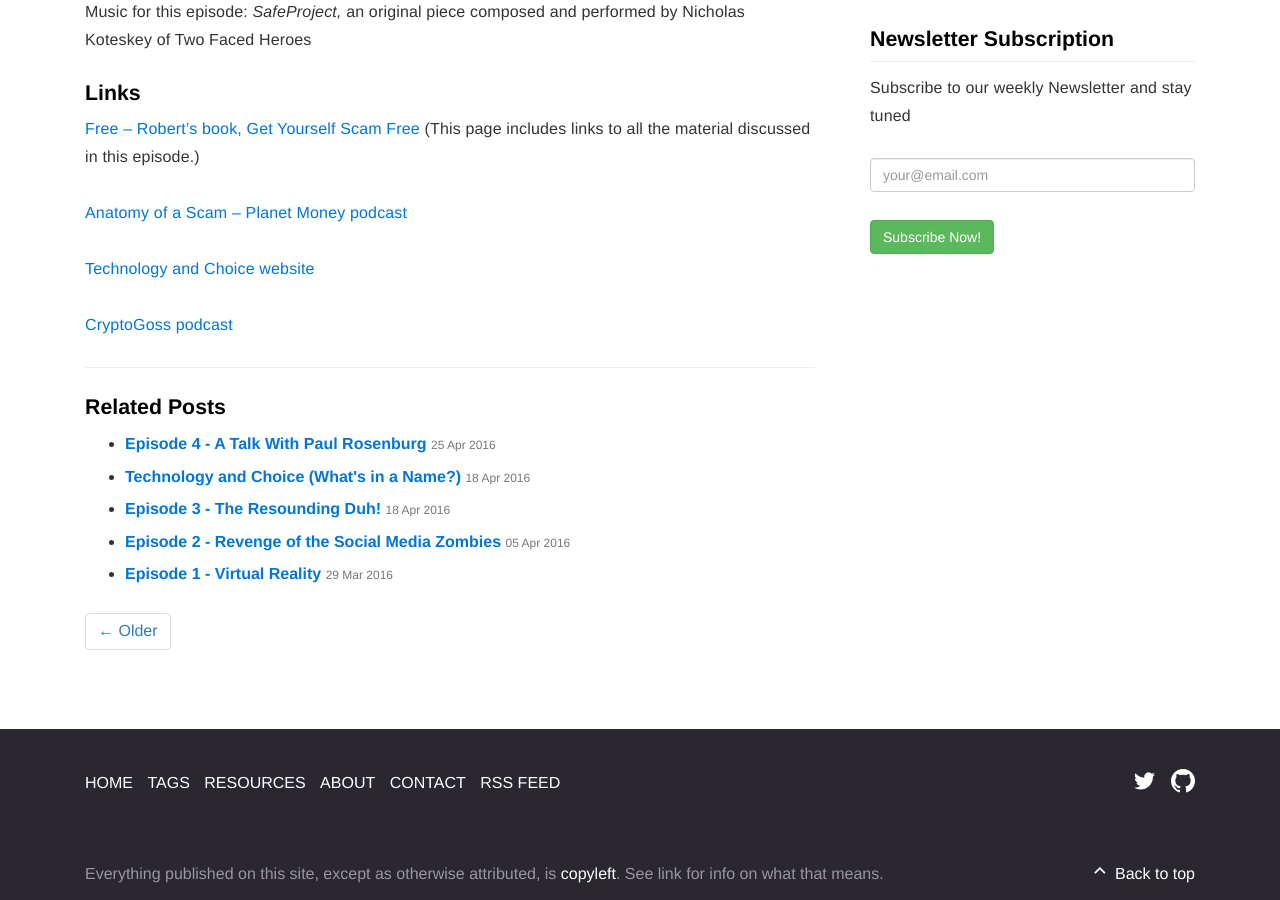
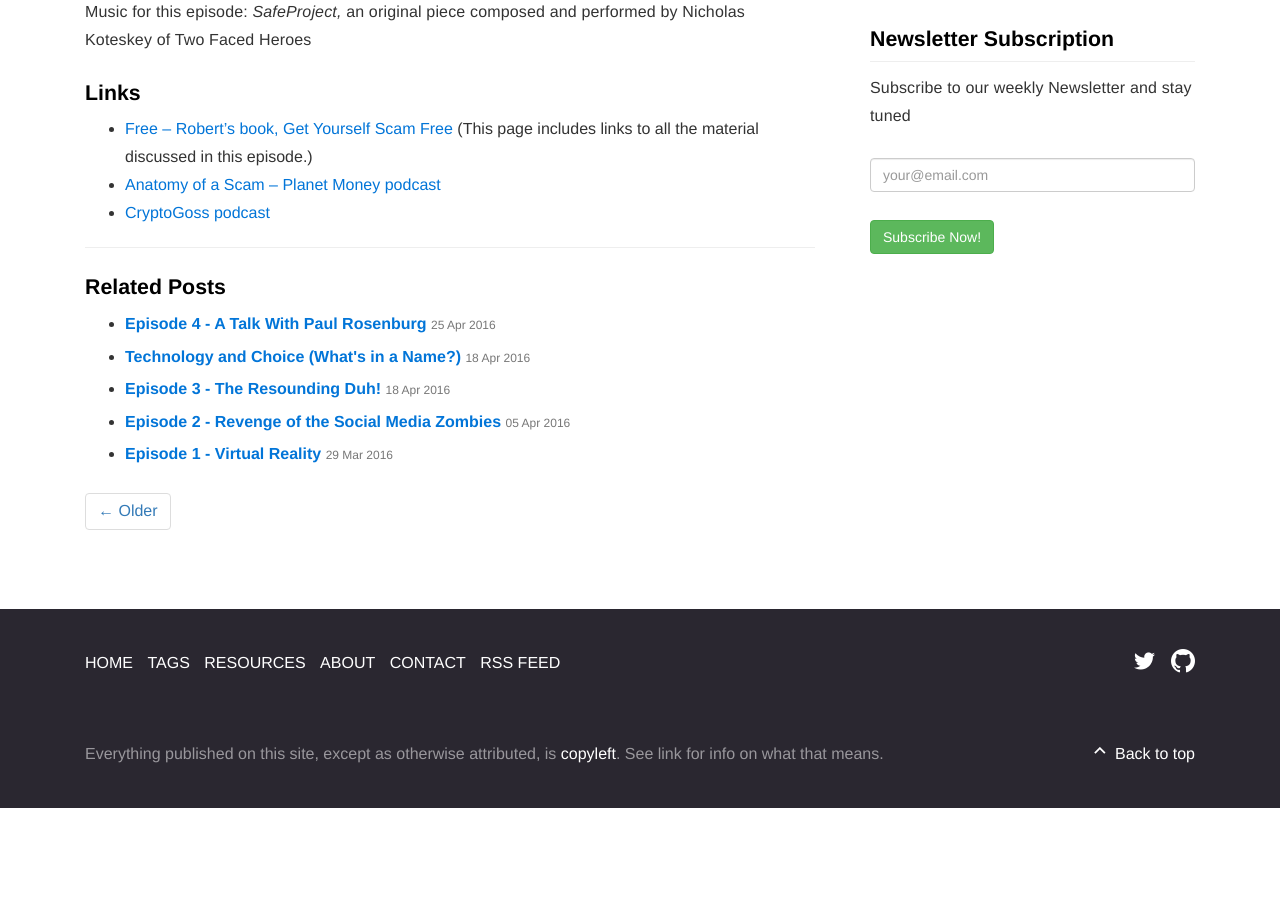
Before and after one commit to safecrossroads/technologyandchoice.com, a Jekyll site: the page built from _posts/2016-05-03-episode-5-scam-tech-101.md, in a window 1280 px wide and 900 px high, scrolled down 982 px. Built offline with Jekyll 4.4.1, drawn with Linux system fonts in a browser that asks for light colours; after the commit the page ends 1790 px from its top, so only the background shows below that.

```diff
--- a/_posts/2016-05-03-episode-5-scam-tech-101.md
+++ b/_posts/2016-05-03-episode-5-scam-tech-101.md
@@ -27,10 +27,6 @@ Music for this episode: *SafeProject,* an original piece composed and performed
 
 #### Links
 
-[Free -- Robert's book, Get Yourself Scam Free](http://livesensical.com/scamfree//) (This page includes links to all the material discussed in this episode.)
-
-[Anatomy of a Scam -- Planet Money podcast](http://www.npr.org/sections/money/2016/01/29/464859624/episode-680-anatomy-of-a-scam)
-
-[Technology and Choice website](http://technologyandchoice.com)
-
-[CryptoGoss podcast](https://soundcloud.com/cryptogoss)
+* [Free -- Robert's book, Get Yourself Scam Free](http://livesensical.com/scamfree//) (This page includes links to all the material discussed in this episode.)
+* [Anatomy of a Scam -- Planet Money podcast](http://www.npr.org/sections/money/2016/01/29/464859624/episode-680-anatomy-of-a-scam)
+* [CryptoGoss podcast](https://soundcloud.com/cryptogoss)
```
